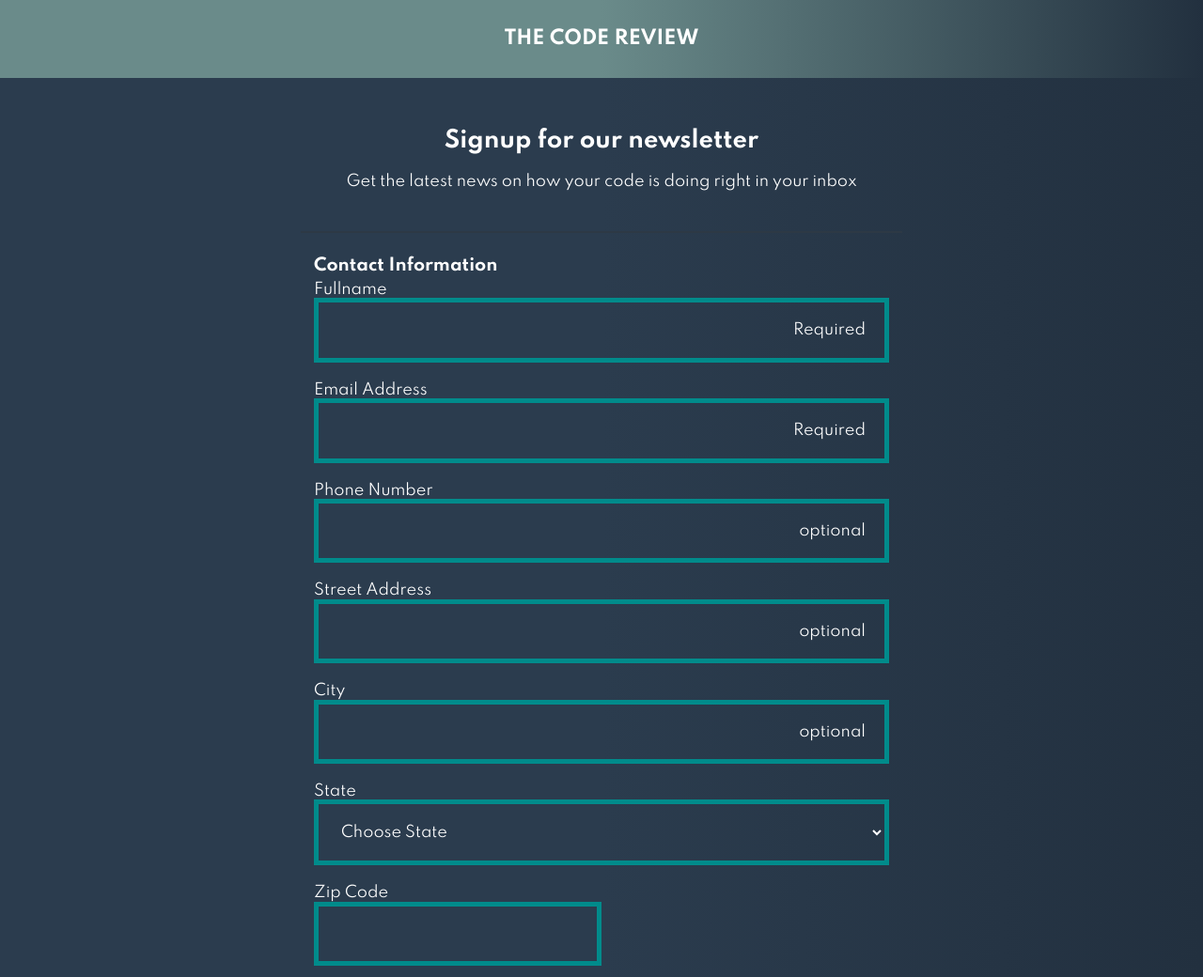
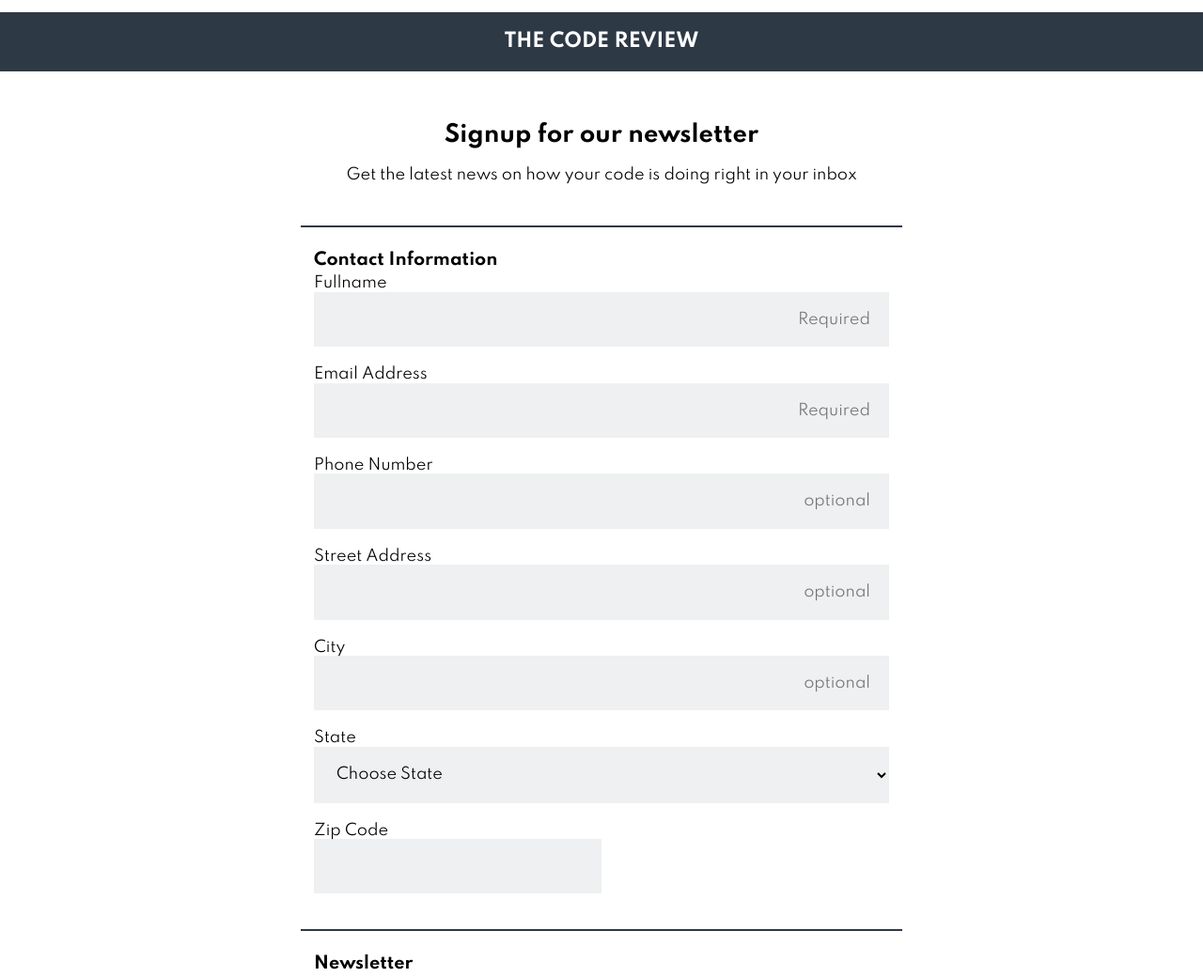
Before and after one commit to gerlinp/online_registration_v4, a plain HTML site: page index.html in a window 1280 px wide. Shown: the top 1040 px of the page at 94% size. Drawn offline with Linux system fonts and the light colour scheme.

Commit message:
Revert "Exceeds"
This reverts commit 5e9e7293fb2e6890ddb72d0dfef0cf069b672aa9.

```diff
--- a/css/styles.css
+++ b/css/styles.css
@@ -3,21 +3,16 @@
 * {
     box-sizing: border-box;
     font-family: 'Spartan', sans-serif;
-    color: white
-
 }
 
 body {
-    background: rgb(43,60,78);
-    background: linear-gradient(90deg, rgba(43,60,78,1) 50%, rgba(34,48,63,1) 100%);
+
 }
 h1 {
     color: white;
     font-size: 20px;
-    padding: 30px;
-    background: rgb(106,139,138);
-    background: linear-gradient(90deg, rgba(106,139,138,1) 50%, rgba(34,48,63,1) 100%);
-    margin-top: 0;
+    padding: 20px;
+    background-color: #2d3945;
 }
 legend {
  font-size: 1.1em;
@@ -25,7 +20,7 @@ legend {
  padding-top: 20px;
 }
 main {
-
+    background-color:  white;
     border-radius: 5%;
 }
 
@@ -47,8 +42,8 @@ fieldset {
 .contact select,
 .contact option {
     padding: 20px;
-    background-color: transparent;
-    border: 5px solid darkcyan;
+    background-color: #eff0f1;
+    border: 0;
     display: block;
     width: 100%;
 }
@@ -71,7 +66,7 @@ header {
     margin-top: 0;
 }
 .header-info {
-
+    background-color: white;
     padding: 20px
 }
 
@@ -85,8 +80,8 @@ textarea {
     padding-bottom: 50px;
     margin-bottom: 20px;
     margin-top: 20px;
-    background-color: transparent;
-    border: solid 5px darkcyan;
+    background-color: #eff0f1;
+    border: 0;
 }
 
 fieldset .newsletter {
@@ -118,6 +113,7 @@ button {
 }
 
 footer {
+    background-color: white;
     margin: 0;
     padding: 20px 20px 150px 20px;
 }
@@ -125,13 +121,10 @@ footer {
 input:focus,
 textarea:focus,
 select:focus {
-    background:#676470;
-    transition:all 0.5s ease;
+    outline:  solid 2px #2d3945;
+    background-color:darkturquoise;
 }
 
-::placeholder {
-    color: white
-}
 
 
 /* ---------- Media Query----------- */
```
